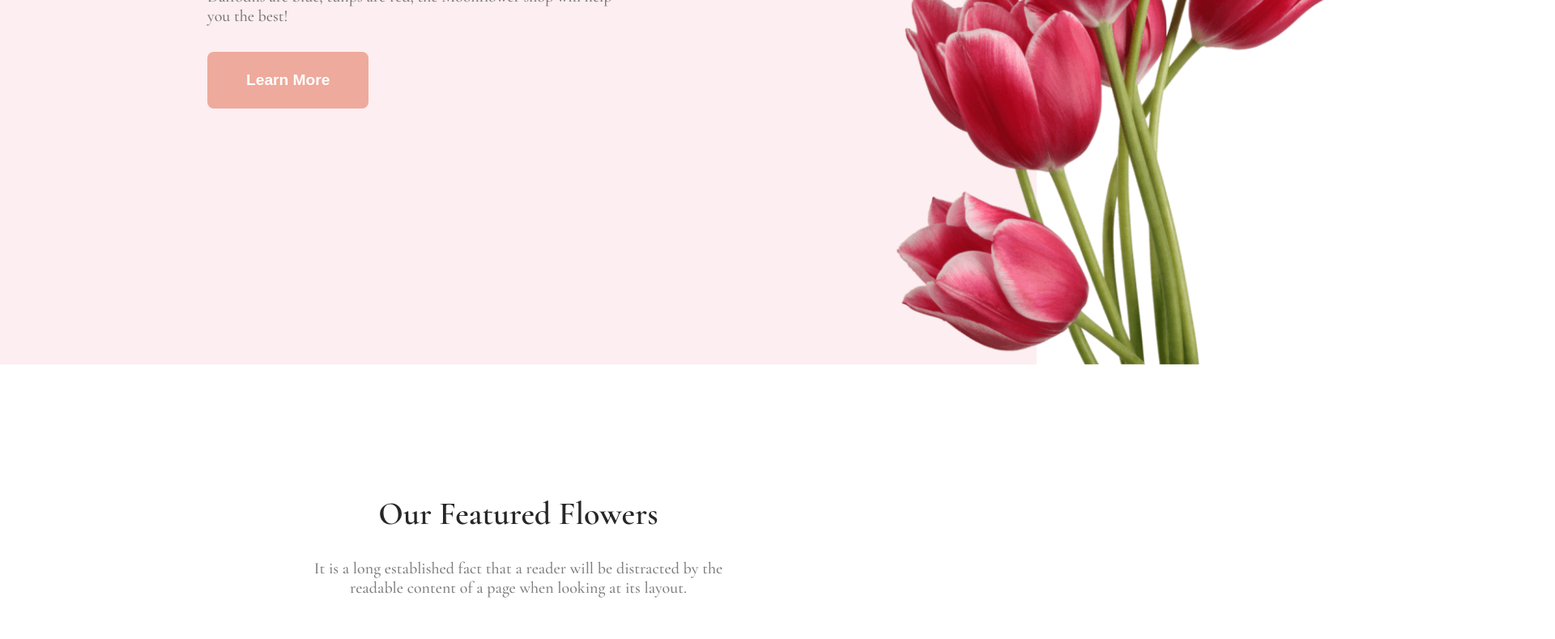
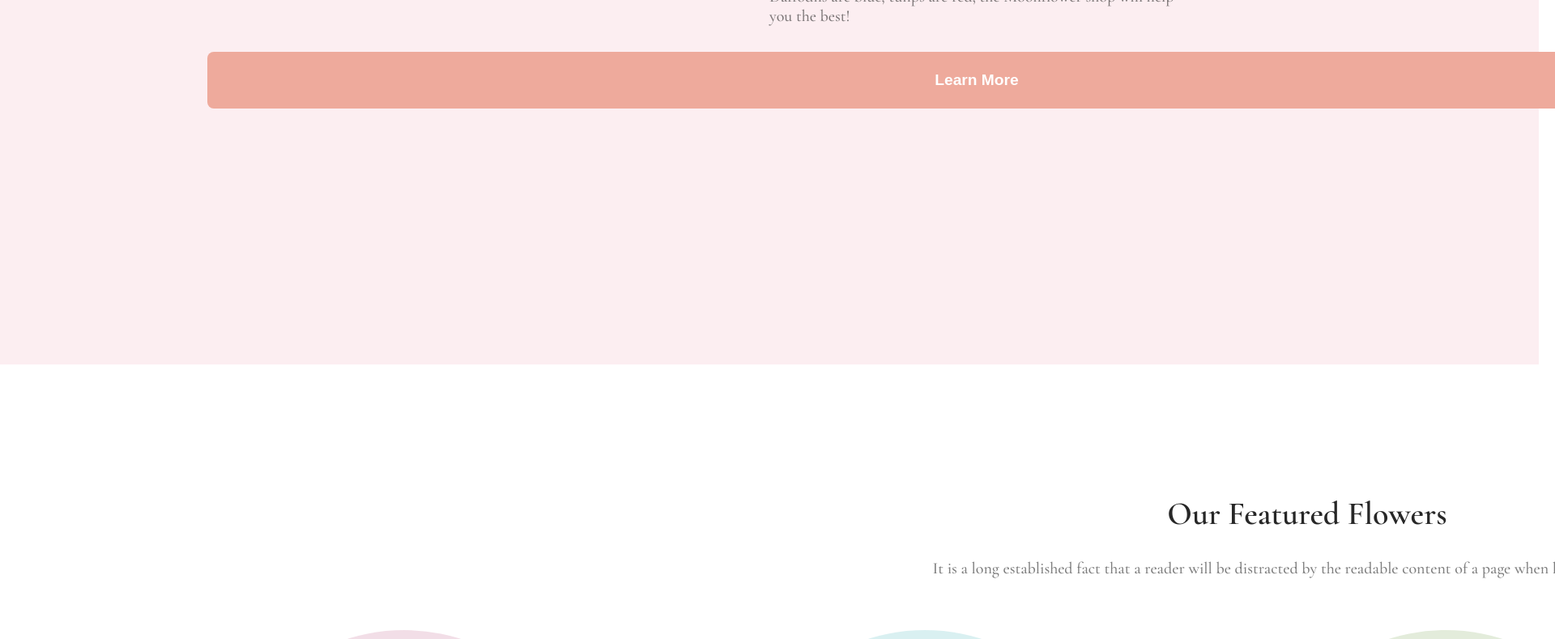
Before and after one commit to tohahpro/flower_shop, a plain HTML site: page index.html in a window 1280 px wide. Shown: the part 353-1142 px from the top of the page at 81% size, 1920 px wide, since content can reach past the window. Drawn offline with nearby package versions, Linux system fonts and the light colour scheme.

Commit message:
width add

```diff
--- a/style.css
+++ b/style.css
@@ -2,7 +2,8 @@
 
 
 * {
-    margin: 0;
+    width: 1900px;
+    margin: 0 auto;
     padding: 0;
 }
 
```
